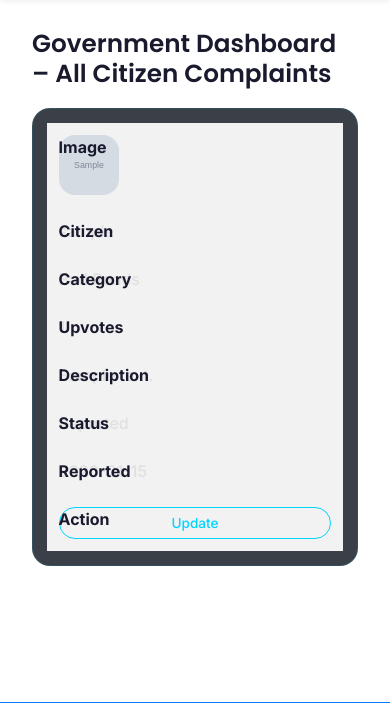
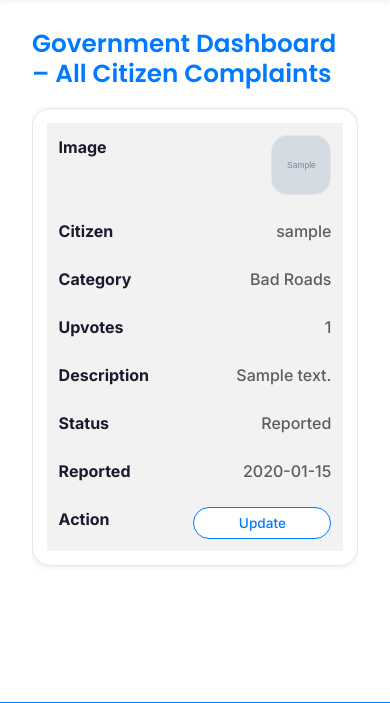
Before and after one commit to adutofu/CivicPulse, a Django app: template complaints/templates/complaints/govt_dashboard.html in a window 390 px wide. Shown: the part 177-880 px from the top of the page. Run offline with Django 5.2, Linux system fonts and the light colour scheme; the template is opened without the code that fills it: values that come from a table or form of the project are taken from there, others are empty; tables that the repository leaves empty hold one stand-in row (values such as "Sample post"); grey boxes marked "Sample" are stand-in pictures.

Commit message:
style: update theme colors and components to a light-themed design across complaint and dashboard templates

```diff
--- a/complaints/templates/complaints/govt_dashboard.html
+++ b/complaints/templates/complaints/govt_dashboard.html
@@ -1,27 +1,34 @@
 {% extends 'complaints/base.html' %}
 {% block content %}
 <style>
-    /* Only affects this page's table */
     .table tbody td {
-        color: #e0e0e0 !important;
+        color: var(--text-secondary) !important;
         font-weight: 500;
     }
+
     .table thead th {
-        color: #00D4FF !important;
+        color: var(--brand-cyan) !important;
         font-weight: 700;
     }
+
     .table a {
-        color: #00D4FF !important;
+        color: var(--brand-cyan) !important;
     }
+
     .table a:hover {
-        color: white !important;
+        color: var(--brand-cyan-deep) !important;
+    }
 
+    .table {
+        background: #FFFFFF;
+        border-radius: 12px;
+        box-shadow: var(--shadow-md);
     }
-    /* added the bootstrap theme to change theme of the button */
+
     .btn-cyan {
-        background: transparent;
-        border: 1.5px solid #00D4FF;
-        color: #00D4FF;
+        background: #FFFFFF;
+        border: 1.5px solid var(--brand-cyan);
+        color: var(--brand-cyan);
         border-radius: 40px;
         padding: 0.3rem 1rem;
         font-weight: 500;
@@ -31,72 +38,117 @@
         text-align: center;
         font-size: 0.85rem;
     }
+
     .btn-cyan:hover {
-        background: #00D4FF;
-        color: #0B0F1A;
-        box-shadow: 0 0 8px rgba(0,212,255,0.4);
+        background: var(--brand-cyan);
+        color: #FFFFFF !important;
+        box-shadow: 0 0 8px var(--brand-cyan-glow);
         transform: translateY(-1px);
     }
+
     @media (max-width: 860px) {
         .table-responsive {
             overflow-x: auto;
         }
     }
+
     @media (max-width: 720px) {
         .table-responsive {
             overflow-x: hidden;
         }
+
         .table {
             width: 100%;
             border-collapse: separate;
             border-spacing: 0 0.8rem;
+            box-shadow: none;
+            background: transparent;
         }
+
         .table thead {
             display: none;
         }
+
         .table tbody,
         .table tr,
         .table td {
             display: block;
             width: 100%;
         }
+
         .table tr {
-            background: rgba(11, 15, 26, 0.8);
-            border: 1px solid rgba(0,212,255,0.12);
+            background: #FFFFFF;
+            border: 1px solid var(--border-dim);
             border-radius: 18px;
             padding: 0.85rem;
             margin-bottom: 0.75rem;
+            box-shadow: var(--shadow-md);
+            overflow: hidden;
         }
+
         .table td {
             display: flex;
             justify-content: space-between;
-            padding: 0.75rem 0.75rem;
+            align-items: flex-start;
+            gap: 0.75rem;
+            padding: 0.75rem;
             border: none;
-            position: relative;
             color: var(--text-secondary);
+            max-width: 100%;
         }
+
         .table td::before {
-            position: absolute;
-            left: 0.75rem;
-            top: 0.75rem;
-            width: 45%;
-            white-space: nowrap;
+            flex: 0 0 45%;
             font-weight: 700;
             color: var(--text-primary);
             text-align: left;
         }
-        .table td:nth-of-type(1)::before { content: "Image"; }
-        .table td:nth-of-type(2)::before { content: "Citizen"; }
-        .table td:nth-of-type(3)::before { content: "Category"; }
-        .table td:nth-of-type(4)::before { content: "Upvotes"; }
-        .table td:nth-of-type(5)::before { content: "Description"; }
-        .table td:nth-of-type(6)::before { content: "Status"; }
-        .table td:nth-of-type(7)::before { content: "Reported"; }
-        .table td:nth-of-type(8)::before { content: "Action"; }
+
+        .table td .cell-value {
+            flex: 1 1 55%;
+            min-width: 0;
+            text-align: right;
+            word-break: break-word;
+            overflow-wrap: anywhere;
+        }
+
+        .table td:nth-of-type(1)::before {
+            content: "Image";
+        }
+
+        .table td:nth-of-type(2)::before {
+            content: "Citizen";
+        }
+
+        .table td:nth-of-type(3)::before {
+            content: "Category";
+        }
+
+        .table td:nth-of-type(4)::before {
+            content: "Upvotes";
+        }
+
+        .table td:nth-of-type(5)::before {
+            content: "Description";
+        }
+
+        .table td:nth-of-type(6)::before {
+            content: "Status";
+        }
+
+        .table td:nth-of-type(7)::before {
+            content: "Reported";
+        }
+
+        .table td:nth-of-type(8)::before {
+            content: "Action";
+        }
+
         .table td img {
             max-width: 60px;
             height: auto;
         }
+
         .table td a.btn {
             width: 100%;
             text-align: center;
@@ -104,7 +156,7 @@
     }
 </style>
 
-<h2>Government Dashboard – All Citizen Complaints</h2>
+<h2 style="color: var(--brand-cyan);">Government Dashboard – All Citizen Complaints</h2>
 <div class="table-responsive">
     <table class="table table-striped table-hover">
         <thead>
@@ -123,24 +175,30 @@
             {% for complaint in complaints %}
             <tr>
                 <td>
+                    <span class="cell-value">
                         {% if complaint.photo %}
                         <a href="{{ complaint.photo.url }}" target="_blank">
-                        <img src="{{ complaint.photo.url }}" alt="Complaint photo" style="width: 60px; height: 60px; object-fit: cover; border-radius: 16px;">
+                            <img src="{{ complaint.photo.url }}" alt="Complaint photo"
+                                style="width: 60px; height: 60px; object-fit: cover; border-radius: 16px; border: 1px solid var(--border-dim);">
                         </a>
                         {% else %}
-                    <span style="color: rgb(209, 184, 184);">No image</span>
+                        <span style="color: var(--text-muted);">No image</span>
                         {% endif %}
+                    </span>
                 </td>
-            <td>{{ complaint.citizen.username }}</td>
-            <td>{{ complaint.get_category_display }}</td>
-            <td>{{ complaint.upvotes }}</td>
-            <td>{{ complaint.description|truncatechars:50 }}</td>
-            <td>{{ complaint.get_status_display }}</td>
-            <td>{{ complaint.created_at|date:"Y-m-d" }}</td>
-            <td><a href="{% url 'update_complaint' complaint.id %}" class="btn btn-sm btn-cyan">Update</a></td>
+                <td><span class="cell-value">{{ complaint.citizen.username }}</span></td>
+                <td><span class="cell-value">{{ complaint.get_category_display }}</span></td>
+                <td><span class="cell-value">{{ complaint.upvotes }}</span></td>
+                <td><span class="cell-value">{{ complaint.description|truncatechars:50 }}</span></td>
+                <td><span class="cell-value">{{ complaint.get_status_display }}</span></td>
+                <td><span class="cell-value">{{ complaint.created_at|date:"Y-m-d" }}</span></td>
+                <td><span class="cell-value"><a href="{% url 'update_complaint' complaint.id %}"
+                            class="btn btn-sm btn-cyan">Update</a></span></td>
             </tr>
             {% empty %}
-        <tr><td colspan="8">No complaints reported yet.</td></tr>
+            <tr>
+                <td colspan="8">No complaints reported yet.</td>
+            </tr>
             {% endfor %}
         </tbody>
     </table>
```
Also changed, not shown: complaints/templates/complaints/about.html (+23 -10 lines), complaints/templates/complaints/community_complaints.html (+75 -15 lines), complaints/templates/complaints/complaint_detail.html (+20 -20 lines), complaints/templates/complaints/contact.html (+22 -4 lines), complaints/templates/complaints/report.html (+63 -5 lines). Lines whose indentation alone changed are shown as unchanged.
